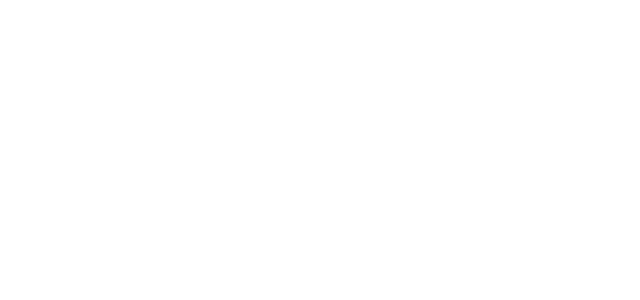
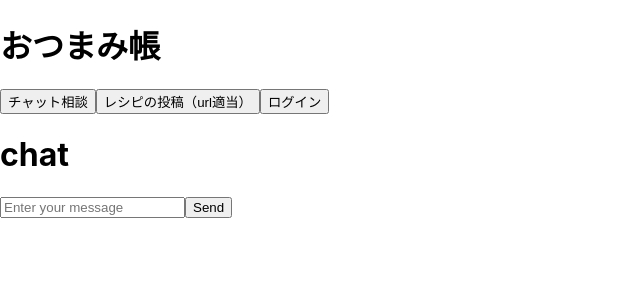
Before and after one commit to sh1ro06293/shu-pure, a React (Create React App) app in the folder frontend/: page /chat in a window 1280 px wide. Before the commit this address had no page. Shown: the top 300 px of the page, without its empty margins (0-640 px from the left). Built offline with nearby package versions, Linux system fonts and the light colour scheme; no server answers.

Commit message:
フロントの更新

```diff
--- a/frontend/package.json
+++ b/frontend/package.json
@@ -11,6 +11,8 @@
     "@types/react": "^18.3.12",
     "@types/react-dom": "^18.3.1",
     "@types/react-router-dom": "^5.3.3",
+    "axios": "^1.7.7",
+    "axis": "^1.0.0",
     "react": "^18.3.1",
     "react-dom": "^18.3.1",
     "react-router-dom": "^6.27.0",
--- a/frontend/src/App.tsx
+++ b/frontend/src/App.tsx
@@ -3,17 +3,19 @@ import { BrowserRouter as Router, Routes, Route } from 'react-router-dom';
 import './App.css';
 import Login from './pages/login';
 import Registration from './pages/registration';
-
+import Home from './pages/home';
+import Chat from './pages/chat';
 
 const App = () => {
   return (
     <Router>
       <Routes>
+        <Route path="/" element={<Home />} />
         <Route path="/login" element={<Login />} />
-      </Routes>
+        <Route path="/registration" element={<Registration />} />
+        <Route path="/chat" element={<Chat />} />
 
-      <Routes>
-        <Route path="/registration" element={<Registration />} />
+
       </Routes>
     </Router>
   );
--- /dev/null
+++ b/frontend/src/components/api/api.ts
@@ -0,0 +1,33 @@
+import axios from 'axios';
+
+// Axiosのインスタンスを作成し、baseURLを設定
+export const fastapiUrl = axios.create({
+  baseURL: process.env.REACT_APP_FASTAPI_URL,
+});
+
+export async function createUser(data: any) {
+    try {
+        const response = await fastapiUrl.post('/register', data);
+        console.log('Response:', response);
+        return response;
+    } catch (error) {
+        if (axios.isAxiosError(error)) {
+            alert(error.response?.data.detail);
+        } else {
+            console.error('Unexpected error:', error);
+        }
+    }
+}
+export async function login(data: any) {
+    try {
+        const response = await fastapiUrl.post('/login', data);
+        console.log('Response:', response);
+        return response;
+    } catch (error) {
+        if (axios.isAxiosError(error)) {
+            alert(error.response?.data.detail);
+        } else {
+            console.error('Unexpected error:', error);
+        }
+    }
+}
--- /dev/null
+++ b/frontend/src/components/header.tsx
@@ -0,0 +1,30 @@
+import React, { useState } from 'react';
+import { useNavigate } from 'react-router-dom';
+
+const Header = () => {
+
+    const navigate = useNavigate();
+     const handleLogin = () => {
+        navigate('/login');
+    }
+    const handleChat = () => {
+        navigate('/chat');
+    }
+    const handleHome = () => {
+        navigate('/');
+    }
+    return (
+        <>
+            <header>
+                <h1 onClick={handleHome}>おつまみ帳</h1>
+            <div className="header_btn">
+            <button onClick={handleChat}>チャット相談</button>
+            <button>レシピの投稿（url適当）</button>
+             <button onClick={handleLogin}>ログイン</button>
+            </div>
+            </header>
+        </>
+    );
+}
+
+export default Header;
--- /dev/null
+++ b/frontend/src/pages/chat.tsx
@@ -0,0 +1,19 @@
+import Header from '../components/header';
+import React, { useState } from 'react';
+
+
+const Chat = () => {
+
+    return (
+        <>
+            <Header />
+            <div className="content">
+                <h1>chat</h1>
+                <input type="text" id="message-input" placeholder="Enter your message" />
+                <button id="send-button">Send</button>
+            </div>
+        </>
+    );
+}
+
+export default Chat;
--- /dev/null
+++ b/frontend/src/pages/home.tsx
@@ -0,0 +1,17 @@
+import React, { useState } from 'react';
+import Header from '../components/header';
+
+const Home = () => {
+    return (
+        <>
+            <Header />
+            <div className="main">
+                <h1>Home</h1>
+                <p>おつまみ帳へようこそ！</p>
+
+            </div>
+        </>
+    );
+}
+
+export default Home;
--- a/frontend/src/pages/login.tsx
+++ b/frontend/src/pages/login.tsx
@@ -7,7 +7,7 @@ const Login = () => {
     const onClickLogin = async () => {
         console.log('Email:', email);
         console.log('Password:', password);
-        // TODO:ここでログイン処理を行う
+        const data = { Email: email, Password: password };
     };
 
     const handleSubmit = (e: React.FormEvent<HTMLFormElement>) => {
--- a/frontend/src/pages/registration.tsx
+++ b/frontend/src/pages/registration.tsx
@@ -1,18 +1,21 @@
 import React, { useState } from 'react';
+import { createUser } from '../components/api/api';
 
 const Registration = () => {
     const [email, setEmail] = useState('');
     const [password, setPassword] = useState('');
+    const [name, setName] = useState('');
 
-    const onClickLogin = async () => {
-        console.log('Email:', email);
-        console.log('Password:', password);
-        // TODO:ここでログイン処理を行う
+    const onClickRegistration = async () => {
+        const data = { Name:name, Email: email, Password: password };
+        console.log('Registration Data:', data);
+        await createUser(data);
+
     };
 
     const handleSubmit = (e: React.FormEvent<HTMLFormElement>) => {
         e.preventDefault(); // フォームのデフォルトの送信を防ぐ
-        onClickLogin(); // ログイン処理を呼び出す
+        onClickRegistration(); // ログイン処理を呼び出す
     };
 
     return (
@@ -21,7 +24,12 @@ const Registration = () => {
             <form onSubmit={handleSubmit}>
                 <div>
                     <label htmlFor="name">名前:</label>
-                    <input type="text" id="name" name="name" required/>
+                    <input
+                        type="text"
+                        id="name"
+                        value={name}
+                        onChange={(e) => setName(e.target.value)}
+                        required/>
                 </div>
                 <div>
                     <label htmlFor="email">Email:</label>
```
Also changed, not shown: 2 other files (tests, documents, lock files or other folders).
